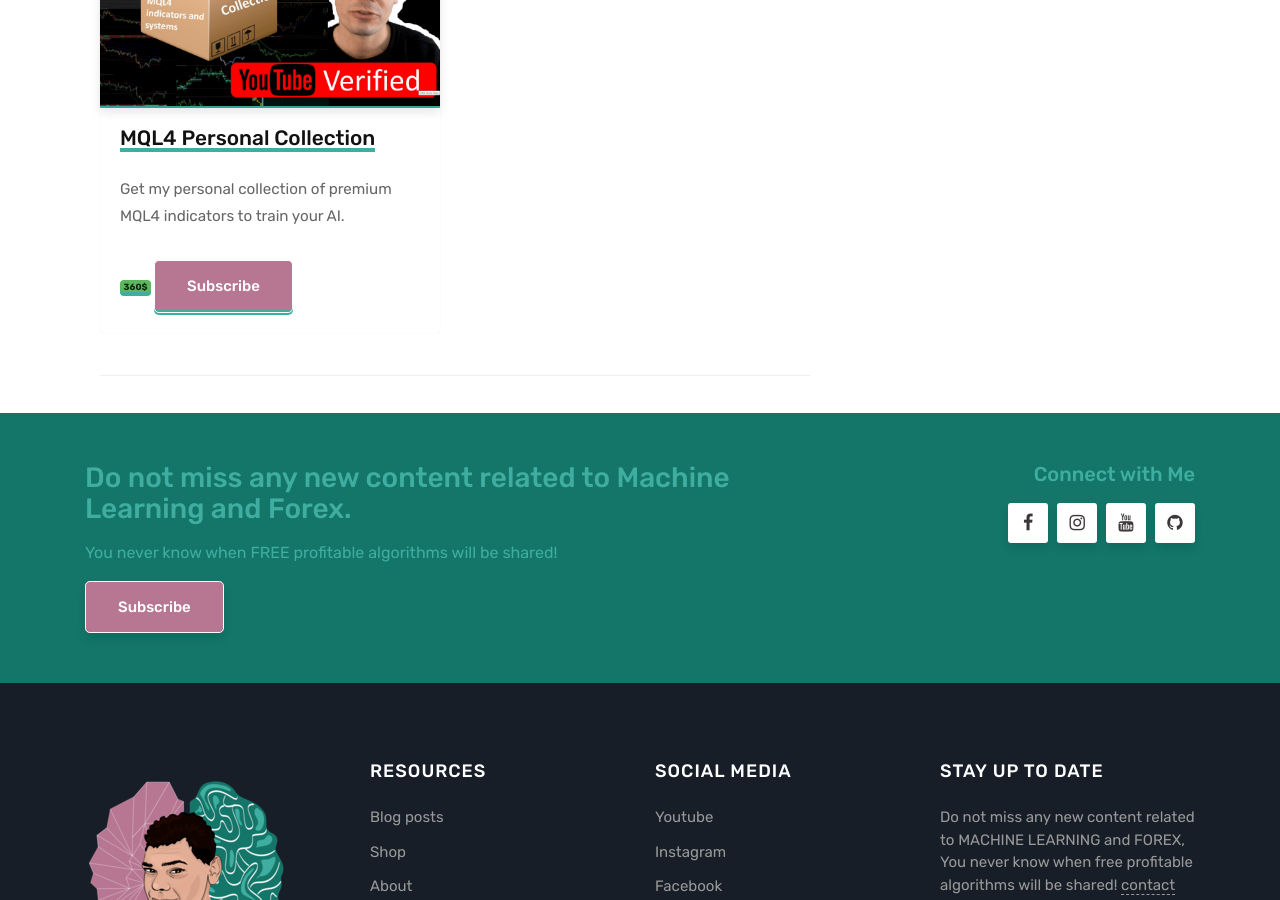
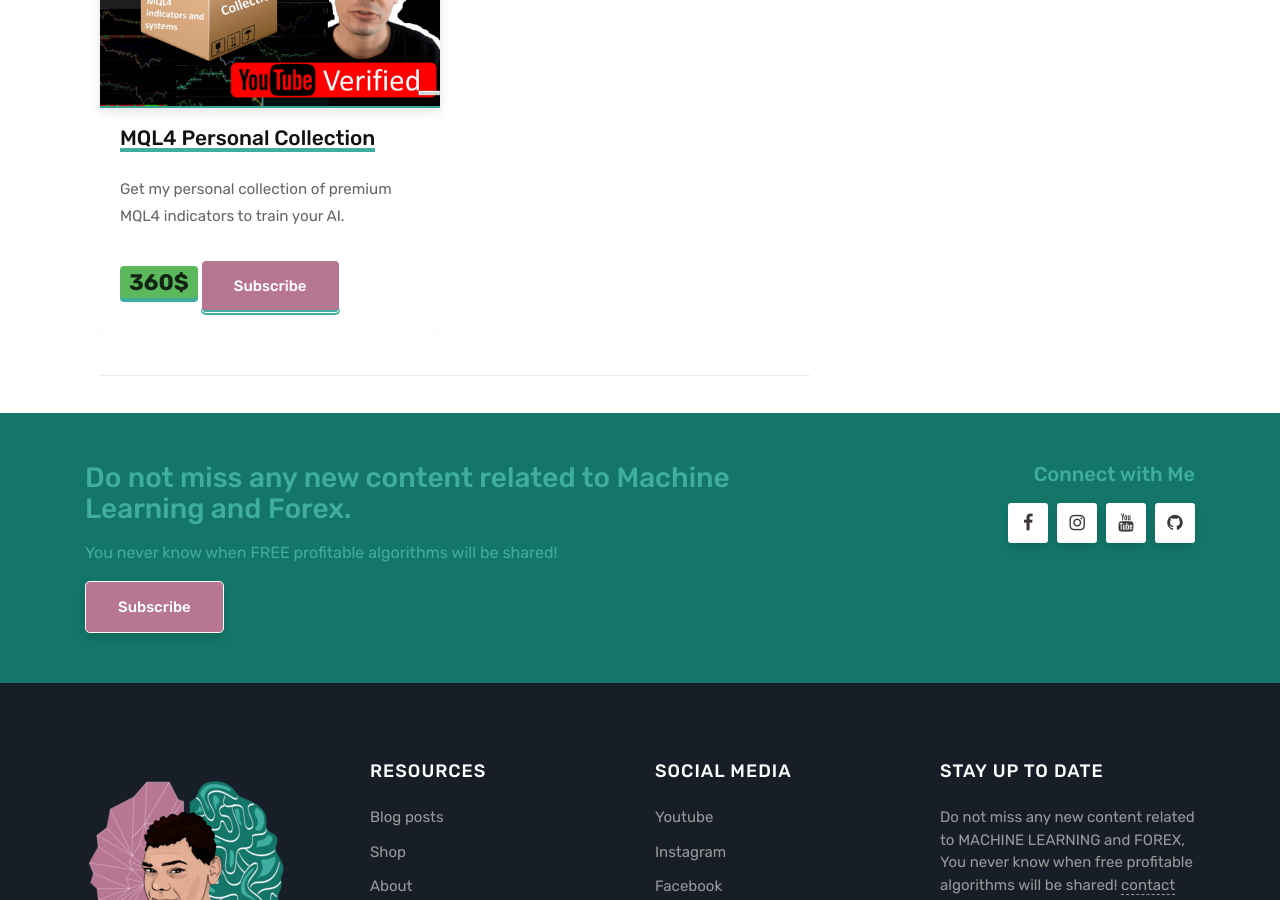
Before and after one commit to MikePapinski/MikePapinski.github.io, a Jekyll site: the page built from products.html, in a window 1280 px wide and 900 px high, scrolled down 438 px. Built offline with Jekyll 4.4.1, drawn with Linux system fonts in a browser that asks for light colours.

Commit message:
font size

```diff
--- a/products.html
+++ b/products.html
@@ -24,7 +24,7 @@ layout: page
                         <h4 class="card-text">Get my personal collection of premium MQL4 indicators to train your AI.</h4>
                         <div class="metafooter">
                             <div class="wrapfooter">
-                                <a class="badge badge-success" href="#">360$</a>
+                                <a class="badge badge-success" style="font-size: 1.875em;" href="#">360$</a>
                                 <a class="btn btn-primary btn-lg" href="https://www.youtube.com/channel/UCl8p5FVdmBMiRLIqlSP-EmA?view_as=subscriber">Subscribe</a>
 
                             </div>
```
